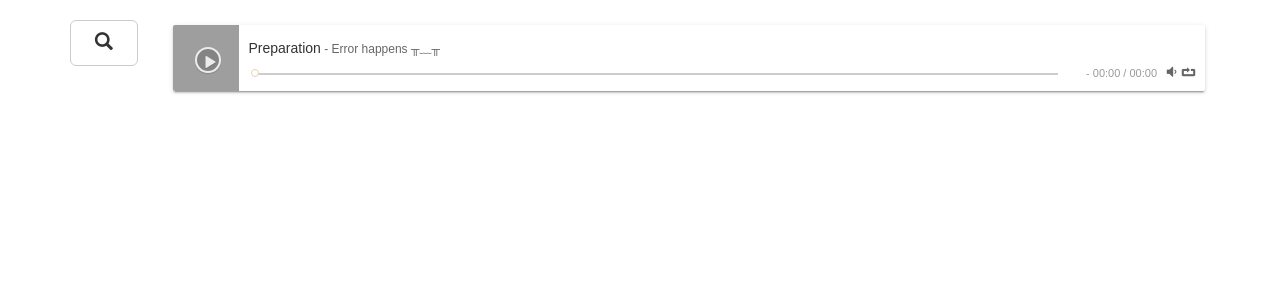
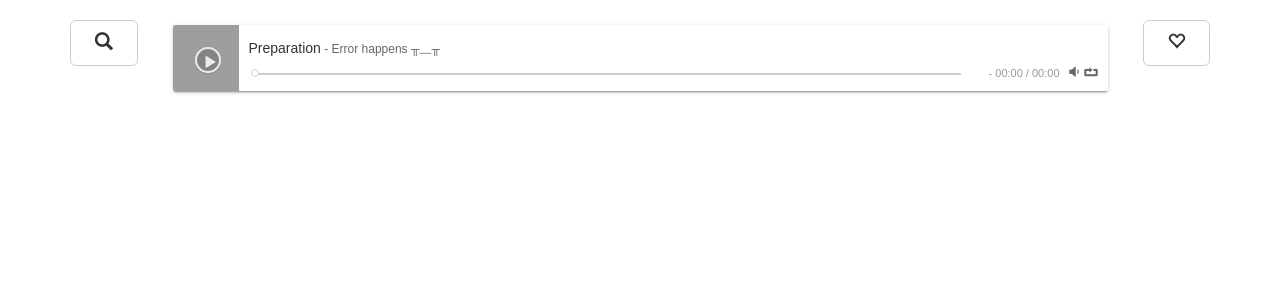
Before and after one commit to Panmax/playground, a Flask app: page /music in a window 1280 px wide. Shown: the part 52-352 px from the top of the page. Run offline with Flask 2, Linux system fonts and the light colour scheme; some libraries are stand-ins or nearby versions; grey boxes are pictures that could not be loaded.

Commit message:
收藏独立出来,搜索完后删掉上次搜索内容

```diff
--- a/app/static/js/music.js
+++ b/app/static/js/music.js
@@ -60,17 +60,14 @@
         },
         searchMusic: function () {
             $('#searchModal').modal('hide');
-            if (this.keyword == 'like') {
-                this.fetchMyFavoriteMusics();
-                return
-            }
             this.addSearchHistory(this.keyword);
             var xhr = new XMLHttpRequest();
             var self = this;
             xhr.open('GET', '/music/api/get_musics?keyword=' + this.keyword);
             xhr.onload = function () {
                 self.favorite_musics = null;
-                self.musics = JSON.parse(xhr.responseText)
+                self.musics = JSON.parse(xhr.responseText);
+                self.keyword = '';
             };
             xhr.send();
         },
--- a/app/templates/music/index.html
+++ b/app/templates/music/index.html
@@ -24,8 +24,13 @@
                 <span class="glyphicon glyphicon-search" aria-hidden="true"></span>
             </button>
         </div>
-        <div class="col-md-11">
+        <div class="col-md-10">
             <div id="player" class="aplayer"></div>
+        </div>
+        <div class="col-md-1">
+            <button class="btn btn-default btn-lg btn-block" v-on:click="fetchMyFavoriteMusics">
+                <span class="glyphicon glyphicon-heart-empty" aria-hidden="true"></span>
+            </button>
         </div>
     </div>
 
--- a/app/templates/music/modal-search.html
+++ b/app/templates/music/modal-search.html
@@ -7,7 +7,7 @@
       </div>
       <div class="modal-body">
           <div class="form-group">
-              <input type="text" id="searchInput" class="form-control" v-model="keyword" placeholder="查看喜欢的歌曲输入like" v-on:keyup.enter="searchMusic">
+              <input type="text" id="searchInput" class="form-control" v-model="keyword" placeholder="山丘" v-on:keyup.enter="searchMusic">
           </div>
       </div>
     </div>
```
